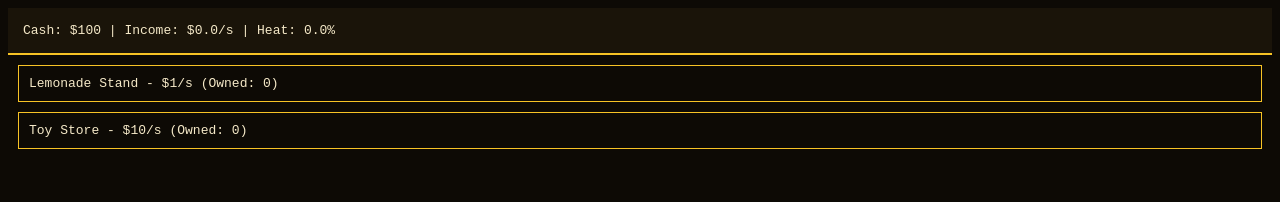
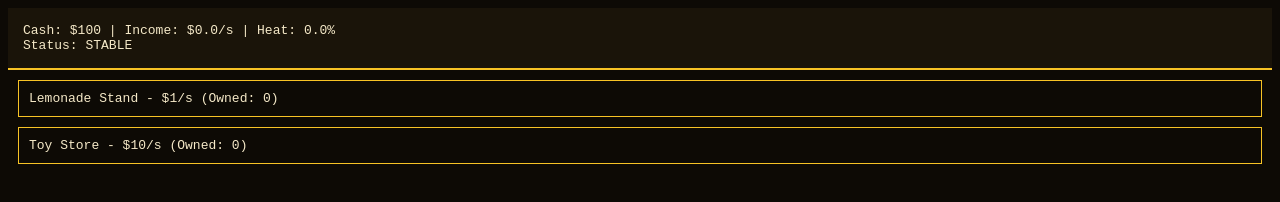
Before and after one commit to EmoOreo/big-spender, a plain HTML site: page index.html in a window 1280 px wide. Drawn offline with Linux system fonts and the light colour scheme.

Commit message:
Implement Sentry Audit: volatility, shutdown, and strain reset

```diff
--- a/SimulationEngine.js
+++ b/SimulationEngine.js
@@ -1,25 +1,31 @@
 const SimulationEngine = {
     calculateIncome: (shops, strains) => {
-        return shops.reduce((total, s) => {
-            return total + (s.baseIncome * s.owned * strains.efficiency);
+        return shops.reduce((total, s) => total + (s.baseIncome * s.owned * strains.efficiency), 0);
+    },
+
+    calculateHeatImpact: (shops, strains) => {
+        const clampedStealth = Math.max(0.2, 1 / (1 + (strains.stealth - 1) * 0.5));
+        return shops.reduce((heat, s) => {
+            let multiplier = (s.type === 'high-heat') ? 0.0002 : 0.00005;
+            return heat + ((s.owned * s.baseIncome) * clampedStealth * multiplier);
         }, 0);
     },
 
-    calculateHeatImpact: (shops, strains) => {
-        const stealthCap = 0.2;
-        const effectiveStealth = 1 / (1 + (strains.stealth - 1) * 0.5);
-        const clampedStealth = Math.max(stealthCap, effectiveStealth);
-
-        return shops.reduce((heat, s) => {
-            let load = (s.owned * s.baseIncome) * clampedStealth;
-            let multiplier = (s.type === 'high-heat') ? 0.0002 : 0.00005;
-            return heat + (load * multiplier);
-        }, 0);
+    getAuditState: (heat) => {
+        if (heat >= 100) return { active: true, severity: "SHUTDOWN" };
+        if (heat >= 85) return { active: true, severity: "CRITICAL" };
+        if (heat >= 70) return { active: false, severity: "WARNING" };
+        return { active: false, severity: "STABLE" };
     },
 
-    recombine: (currentStrains, targetStrain) => {
-        let nextStrains = { ...currentStrains };
-        nextStrains[targetStrain] += 0.05;
-        return nextStrains;
+    processFailure: (state) => {
+        // Lose 20% of high-heat assets
+        let target = state.shops.find(s => s.owned > 0 && s.type === 'high-heat') || state.shops[0];
+        if (target.owned > 0) {
+            target.owned = Math.max(0, target.owned - Math.ceil(target.owned * 0.2));
+        }
+        // Reset strains to base
+        state.strains = { efficiency: 1.0, stealth: 1.0, aggressivity: 1.0 };
+        return state;
     }
 };
--- a/index.html
+++ b/index.html
@@ -2,29 +2,36 @@
 <html lang="en">
 <head>
     <meta charset="UTF-8">
-    <title>Big Spender: Idle Tycoon</title>
+    <title>Big Spender: Volatility Cycle</title>
     <style>
-        body { background: #0d0a05; color: #f5e9c8; font-family: monospace; }
+        body { background: #0d0a05; color: #f5e9c8; font-family: monospace; transition: background 0.5s; }
         #hud { background: #1a1409; padding: 15px; border-bottom: 2px solid #f7c325; }
+        .critical { background: #3d0a0a !important; }
         .item { border: 1px solid #f7c325; margin: 10px; padding: 10px; cursor: pointer; }
     </style>
 </head>
 <body>
     <div id="hud">
         Cash: $<span id="cash">100</span> | Income: $<span id="income">0</span>/s | Heat: <span id="heat">0%</span>
+        <br>
+        Status: <span id="audit-status">STABLE</span>
+        <button id="hide-btn" style="display:none;">HIDE OPERATIONS</button>
     </div>
     <div id="shop"></div>
 
     <script src="SimulationEngine.js"></script>
     <script>
         let G = {
-            cash: 100, heat: 0,
+            cash: 100, heat: 0, isHiding: false,
             strains: { efficiency: 1.0, stealth: 1.0, aggressivity: 1.0 },
             shops: [
                 { name: 'Lemonade Stand', baseIncome: 1, owned: 0, type: 'standard' },
                 { name: 'Toy Store', baseIncome: 10, owned: 0, type: 'high-heat' }
             ]
         };
+
+        const hideBtn = document.getElementById('hide-btn');
+        hideBtn.onclick = () => { G.isHiding = !G.isHiding; hideBtn.innerText = G.isHiding ? "RESUME OPS" : "HIDE OPERATIONS"; };
 
         function renderShop() {
             const shopDiv = document.getElementById('shop');
@@ -46,11 +53,24 @@
         }
 
         function gameLoop() {
-            let inc = SimulationEngine.calculateIncome(G.shops, G.strains);
-            let heatInc = SimulationEngine.calculateHeatImpact(G.shops, G.strains);
+            let state = SimulationEngine.getAuditState(G.heat);
+
+            if (state.severity === "SHUTDOWN") {
+                G = SimulationEngine.processFailure(G);
+                G.heat = 50;
+                alert("RAID SUCCESSFUL: Assets seized, mutations neutralized.");
+                renderShop();
+            }
+
+            document.getElementById('audit-status').innerText = state.severity;
+            document.body.className = state.active ? 'critical' : '';
+            hideBtn.style.display = (state.severity !== 'STABLE') ? 'inline-block' : 'none';
+
+            let inc = G.isHiding ? 0 : SimulationEngine.calculateIncome(G.shops, G.strains);
+            let heatInc = G.isHiding ? -0.5 : SimulationEngine.calculateHeatImpact(G.shops, G.strains);
 
             G.cash += inc / 60;
-            G.heat = Math.min(100, G.heat + (heatInc / 60));
+            G.heat = Math.max(0, Math.min(100, G.heat + (heatInc / 60)));
 
             document.getElementById('cash').innerText = Math.floor(G.cash);
             document.getElementById('income').innerText = inc.toFixed(1);
```
